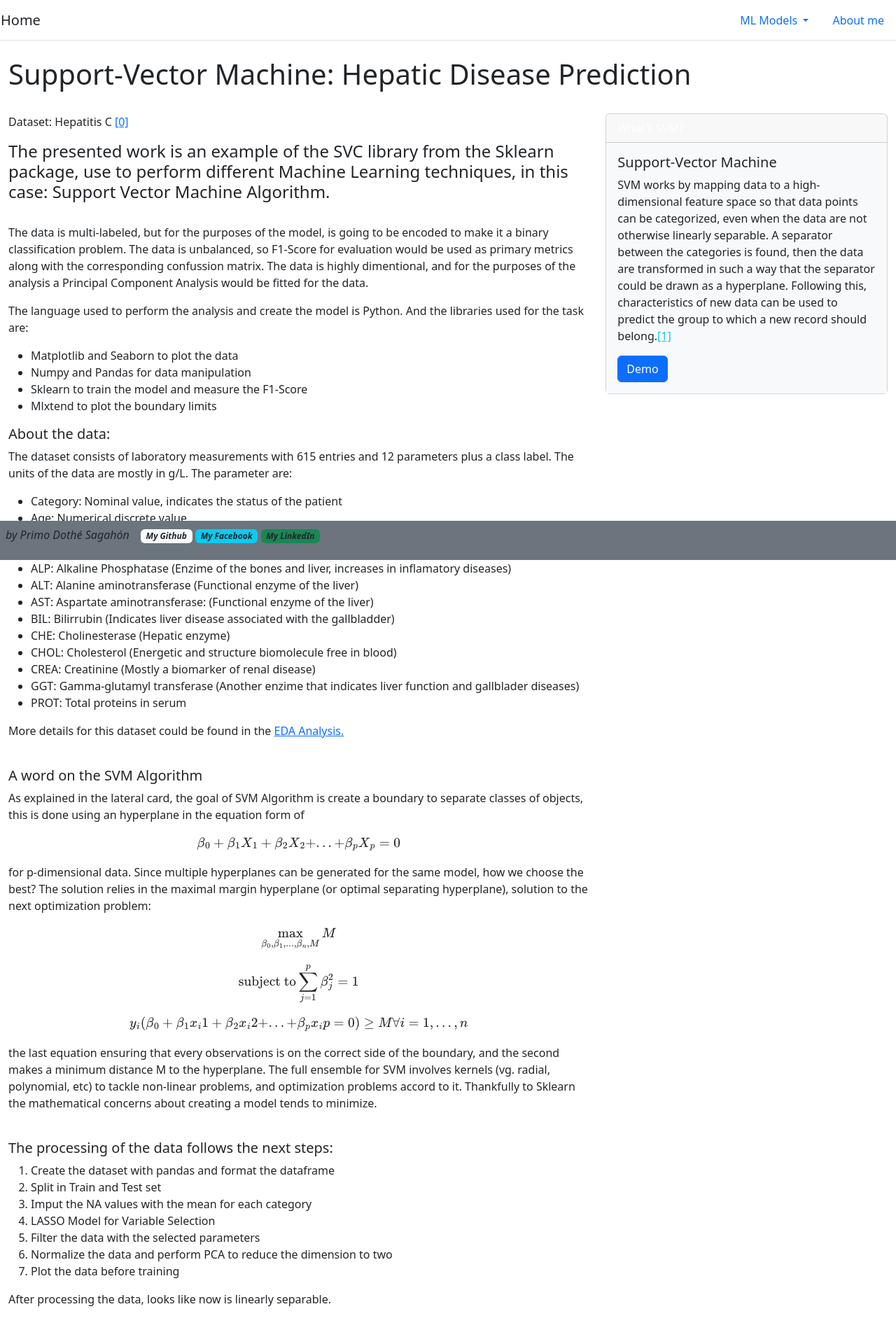
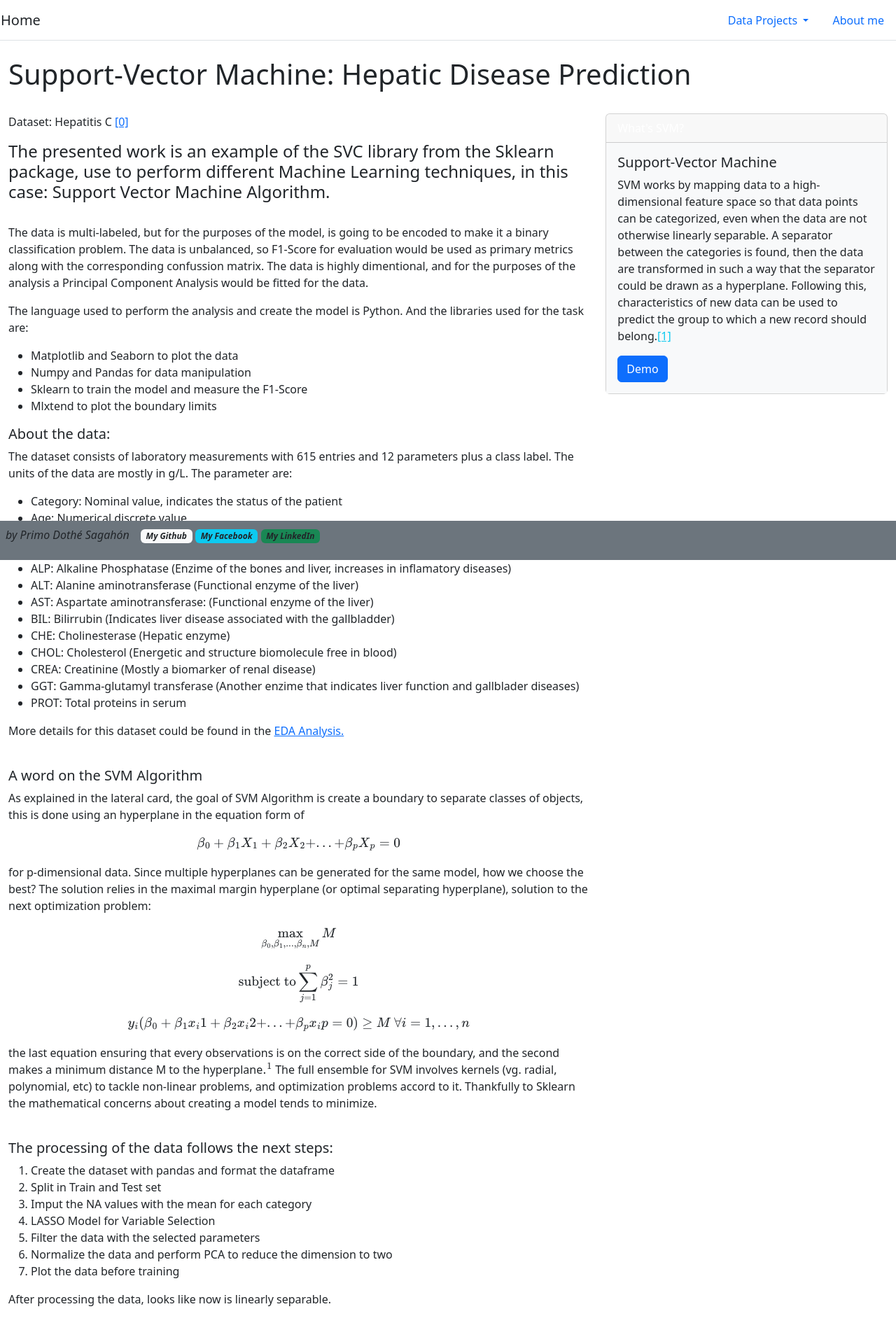
Before and after one commit to primods/flask_portfolio, a Flask app: page /svm in a window 1280 px wide. Shown: the top 1890 px of the page at 70% size. Run offline with Flask 2, Linux system fonts and the light colour scheme; parts of the project's set-up code (start-up, migrations or seed data) failed here and were passed over; some libraries are stand-ins or nearby versions.

Commit message:
update web content

```diff
--- a/templates/base.html
+++ b/templates/base.html
@@ -27,7 +27,7 @@
     <div class="nav">
         <div class="dropdown">
             <a class="nav-link dropdown-toggle fs-6" data-bs-toggle="dropdown" href="#" role="button">
-                ML Models
+                Data Projects
             </a>
             <ul class="dropdown-menu">
                 <li><a class="dropdown-item fs-6" href="/linear">Linear Regression</a></li>
--- a/templates/svm.html
+++ b/templates/svm.html
@@ -55,8 +55,8 @@
     for p-dimensional data. Since multiple hyperplanes can be generated for the same model, how we choose the best? The solution relies in the maximal margin hyperplane (or optimal separating hyperplane), solution to the next optimization problem:
     $$ \max\limits_{\beta_0,\beta_1,...,\beta_n,M} M $$
     $$ \text{subject to} \sum_{j=1}^p \beta_j^2 = 1 $$
-    $$ y_i(\beta_0 + \beta_1 x_i1 + \beta_2 x_i2 + ... + \beta_p x_ip = 0) \geq M \forall i = 1,...,n  $$
-    the last equation ensuring that every observations is on the correct side of the boundary, and the second makes a minimum distance M to the hyperplane. The full ensemble for SVM involves kernels (vg. radial, polynomial, etc) to tackle non-linear problems, and optimization problems accord to it. Thankfully to Sklearn the mathematical concerns about creating a model tends to minimize.
+    $$ y_i(\beta_0 + \beta_1 x_i1 + \beta_2 x_i2 + ... + \beta_p x_ip = 0) \geq M \text{  }\forall i = 1,...,n  $$
+    the last equation ensuring that every observations is on the correct side of the boundary, and the second makes a minimum distance M to the hyperplane\(\text{.}^1\) The full ensemble for SVM involves kernels (vg. radial, polynomial, etc) to tackle non-linear problems, and optimization problems accord to it. Thankfully to Sklearn the mathematical concerns about creating a model tends to minimize.
 </p>
 <br>
 <h5>The processing of the data follows the next steps:</h5>
@@ -90,6 +90,10 @@
 <p>
     XXXXX
 </p>
+<br>
+<h5>References</h5>
+<p>\(\text{}^1\) BOOKAUTHOR.REFERENCE.XXX</p>
+<br>
 <h3>LOREM IPSUM</h3>
 <br>
 <br>
--- a/templates/svmdemo.html
+++ b/templates/svmdemo.html
@@ -7,7 +7,7 @@
 {% endblock %}
 
 {% block subtitle %}
-Dataset: Hepatitis C <a href="https://archive.ics.uci.edu/ml/datasets/HCV+data">[1]</a>
+Dataset: Hepatitis C <a href="https://archive.ics.uci.edu/ml/datasets/HCV+data">[0]</a>
 {% endblock %}
 
 {% block model_content %}
```
Also changed, not shown: favicon-32x32.png (deleted), favicon.ico (deleted), site.webmanifest (deleted), static/android-chrome-192x192.png (renamed from android-chrome-192x192.png), static/android-chrome-512x512.png (renamed from android-chrome-512x512.png), static/apple-touch-icon.png (renamed from apple-touch-icon.png), static/favicon-16x16.png (renamed from favicon-16x16.png).
